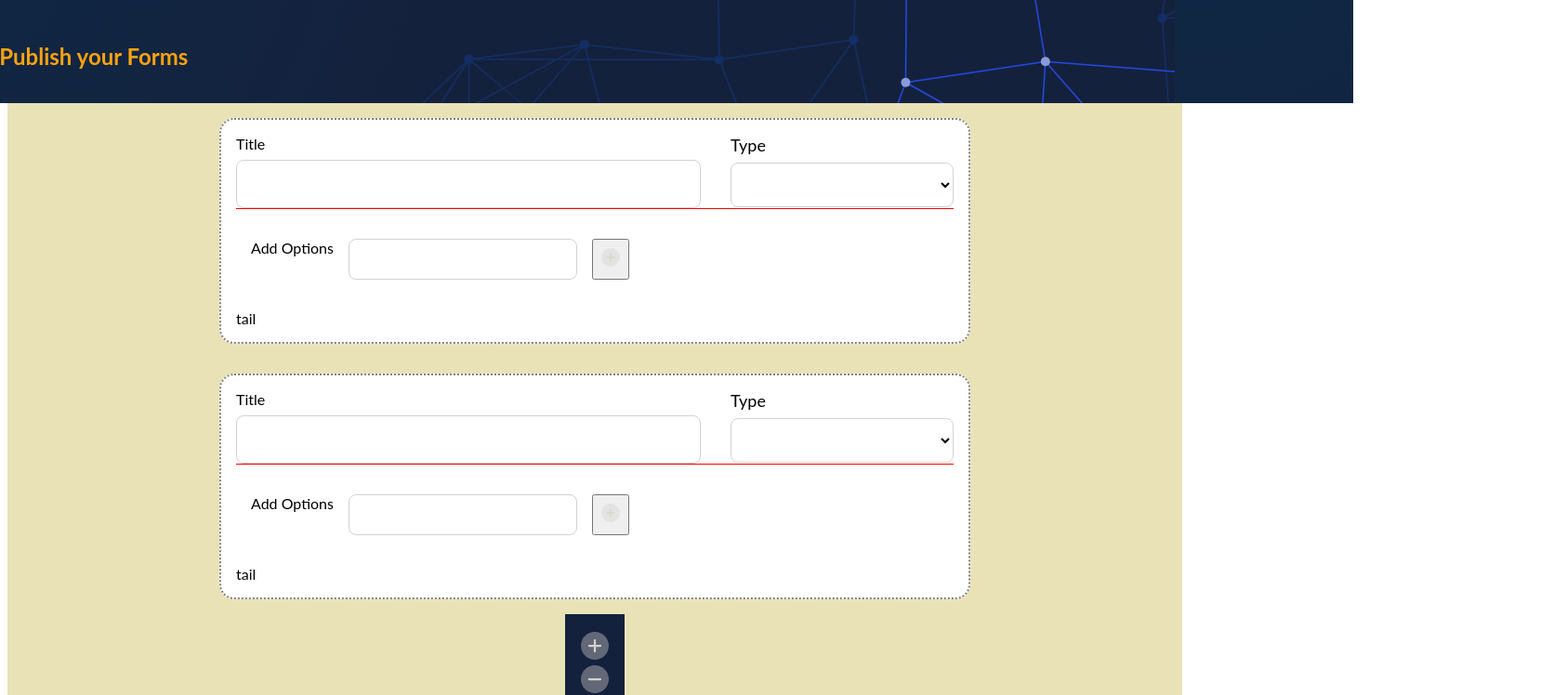
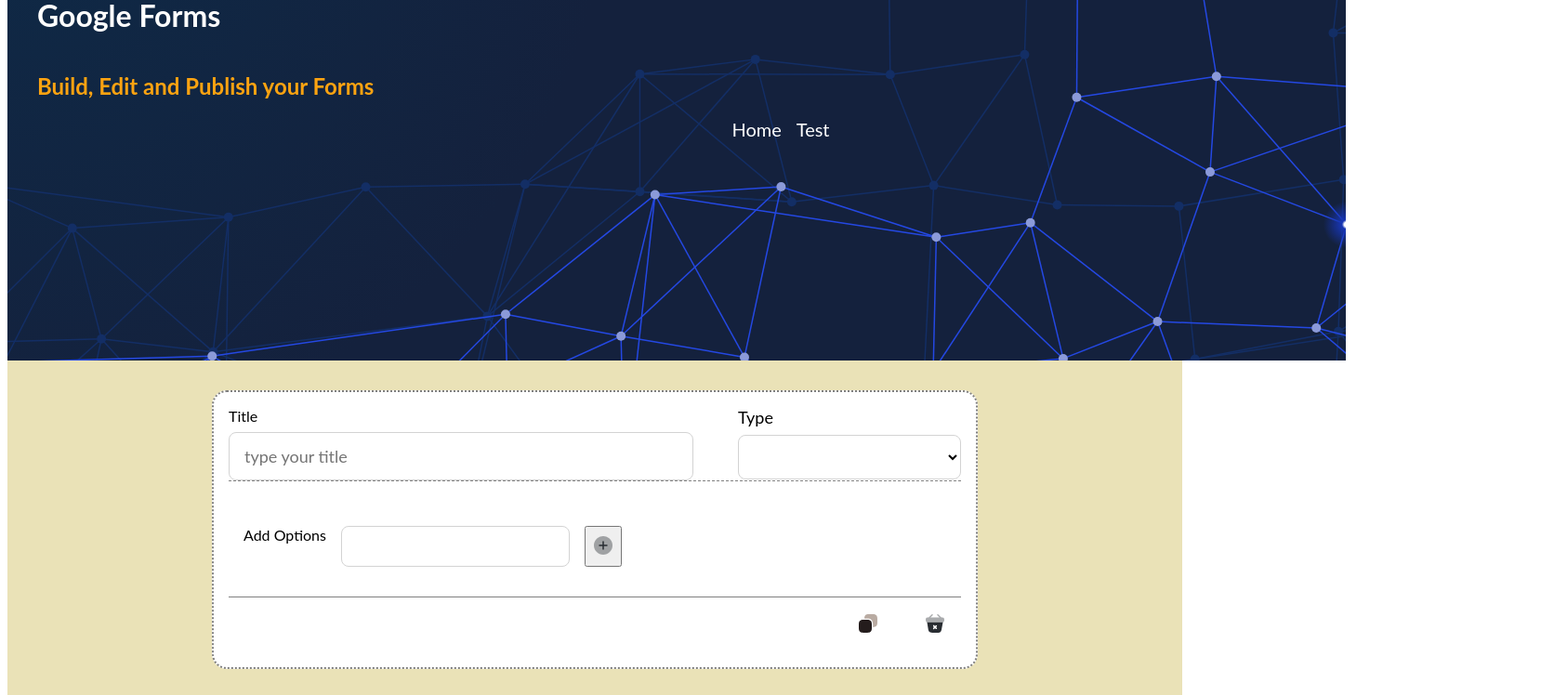
Before and after one commit to mehrdadanvar/googleforms, a Nuxt app: page / in a window 1280 px wide. Shown: the part 180-928 px from the top of the page at 93% size, 1672 px wide, since content can reach past the window. Built offline with nearby package versions, Linux system fonts and the light colour scheme.

Commit message:
the block component now is clear has three sections needs the javascript to add or delte itself

```diff
--- a/app.vue
+++ b/app.vue
@@ -8,6 +8,7 @@
 
 <style lang="scss">
   .app {
+    margin: 0;
     font-family: "Lato";
     background-color: #eae2b7;
   }
--- a/components/AppHeader.vue
+++ b/components/AppHeader.vue
@@ -1,9 +1,10 @@
 <template>
-  <header>
+  <header class="header">
     <div class="app-header">
       <img src="../assets/icons/logo.svg" alt="" width="100" />
       <h1>Google Forms</h1>
       <h2>Build, Edit and Publish your Forms</h2>
+      <Navbar />
     </div>
   </header>
 </template>
@@ -12,14 +13,19 @@
   export default {};
 </script>
 
-<style>
+<style scoped>
+  .header {
+    margin: 1rem auto;
+  }
   .app-header {
     display: flex;
     flex-direction: column;
-    background: url("../assets/icons/header.svg");
+    background-image: url("../assets/icons/header.svg");
+    background-repeat: no-repeat;
     min-width: 100rem;
     color: white;
-    padding: 1rem;
+    padding: 2rem;
+    height: 30rem;
   }
   h2 {
     color: #fca311;
--- a/components/Block.vue
+++ b/components/Block.vue
@@ -1,13 +1,12 @@
 <template>
   <section class="question">
-    <div class="head">
-      <questionTitle />
-      <questionType />
-    </div>
+    <questionHead />
     <div class="body">
       <MasterRadio />
     </div>
-    <div class="tail">tail</div>
+    <div class="tail">
+      <questionFooter />
+    </div>
   </section>
 </template>
 
@@ -18,7 +17,6 @@
 <style scoped>
   .head {
     display: flex;
-    border-bottom: 1px solid red;
   }
   .body {
     margin: 2rem 1rem;
--- /dev/null
+++ b/components/Navbar.vue
@@ -0,0 +1,30 @@
+<template>
+  <nav class="navbar">
+    <NuxtLink to="/" class="nav-item">Home</NuxtLink>
+    <NuxtLink to="/test" class="nav-item">Test</NuxtLink>
+  </nav>
+</template>
+
+<script>
+  export default {};
+</script>
+
+<style>
+  .navbar {
+    display: flex;
+    gap: 1rem;
+    color: white;
+    align-items: center;
+    justify-content: center;
+  }
+  .nav-item {
+    color: white;
+    text-decoration: none;
+    font-size: 20px;
+  }
+  .nav-item:hover {
+    transition: 0.2s font-size ease-in;
+    font-size: 22px;
+    background-color: white;
+  }
+</style>
--- a/components/questionFooter.vue
+++ b/components/questionFooter.vue
@@ -1,9 +1,11 @@
 <template>
   <div class="end">
-    <img src="" alt="" />
-    <img src="" alt="" />
-    <p>required</p>
-    <img src="" alt="" />
+    <div class="img-container">
+      <img src="../assets/icons/copy.svg" alt="" width="24" />
+    </div>
+    <div class="img-container">
+      <img src="../assets/icons/bagcross.svg" alt="" width="24" />
+    </div>
   </div>
 </template>
 
@@ -11,4 +13,21 @@
   export default {};
 </script>
 
-<style></style>
+<style scoped>
+  .end {
+    display: flex;
+    flex-direction: row;
+    gap: 1rem;
+    justify-content: flex-end;
+    border-top: 1px solid grey;
+  }
+  .img-container {
+    cursor: pointer;
+    padding: 1rem;
+    border-radius: 50%;
+  }
+  .img-container:hover {
+    transition: 0.3s background-color ease-in;
+    background-color: #e5e5e5;
+  }
+</style>
--- /dev/null
+++ b/components/questionHead.vue
@@ -0,0 +1,19 @@
+<template>
+  <div class="question-head">
+    <questionTitle />
+    <questionType />
+  </div>
+</template>
+
+<script>
+  export default {};
+</script>
+
+<style>
+  .question-head {
+    display: flex;
+    margin-bottom: 1rem;
+    border-bottom: 1px dashed grey;
+    gap: 1rem;
+  }
+</style>
--- a/components/questionTitle.vue
+++ b/components/questionTitle.vue
@@ -1,7 +1,7 @@
 <template>
   <div class="q-title">
     <label for="">Title</label>
-    <input class="question" type="text" name="" id="" />
+    <input class="question" type="text" name="" id="" placeholder="type your title" />
   </div>
 </template>
 
--- a/components/questionType.vue
+++ b/components/questionType.vue
@@ -1,7 +1,8 @@
 <template>
   <div class="question-type">
     <label for="">Type</label>
-    <select name="q-type" id="" v-model="optionresult">
+    <select name="q-type" id="" v-model="optionresult" :required="true">
+      <option selected="true">multiple choice</option>
       <option v-for="option in options" :value="option.value" :key="option">
         {{ option.type }}
       </option>
--- /dev/null
+++ b/components/questioons/shortanswer.vue
@@ -0,0 +1,11 @@
+<template>
+  <div class="short-answer">
+    <textarea name="" id="" cols="30" rows="10" class="text"></textarea>
+  </div>
+</template>
+
+<script>
+  export default {};
+</script>
+
+<style></style>
--- a/pages/index.vue
+++ b/pages/index.vue
@@ -33,6 +33,7 @@
     display: flex;
     flex-direction: column;
     align-items: center;
+    justify-content: center;
   }
   .container {
     display: flex;
```
Also changed, not shown: assets/icons/bagcross.svg (added), assets/icons/copy.svg (added).
